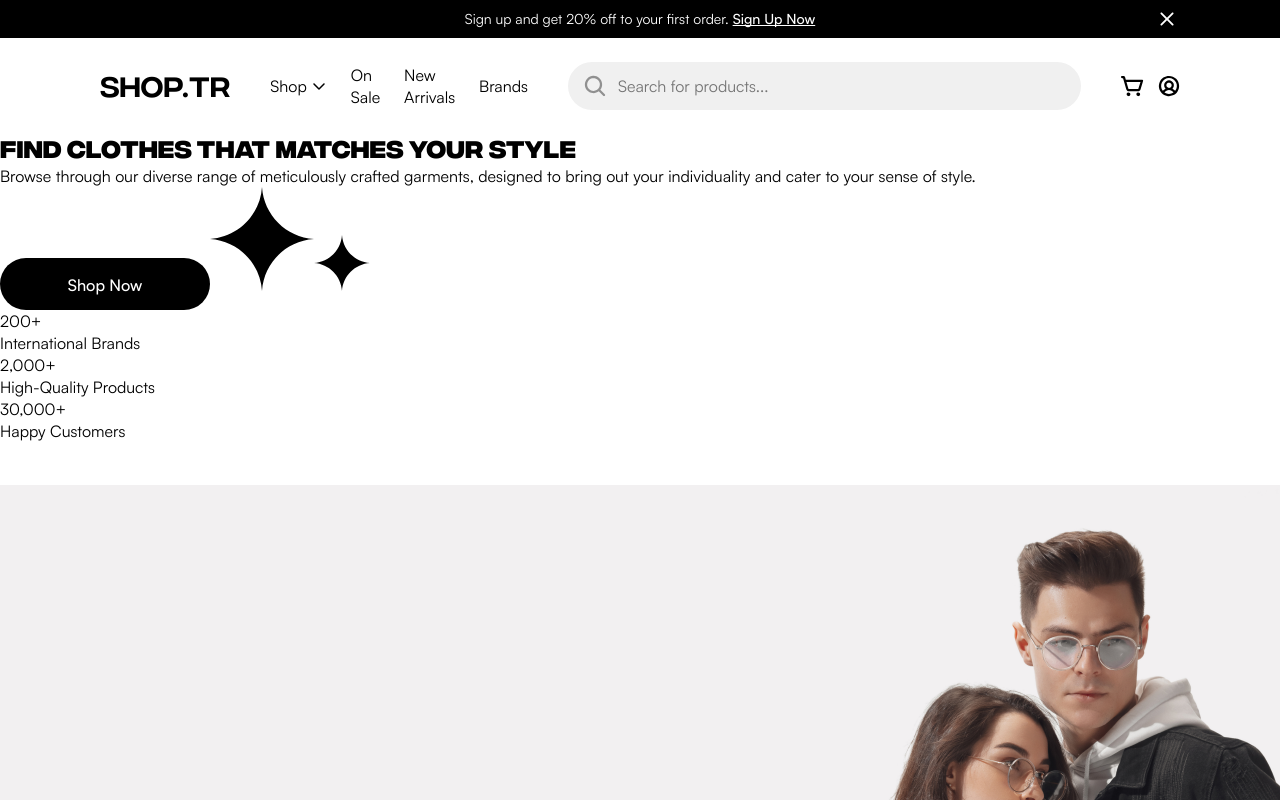
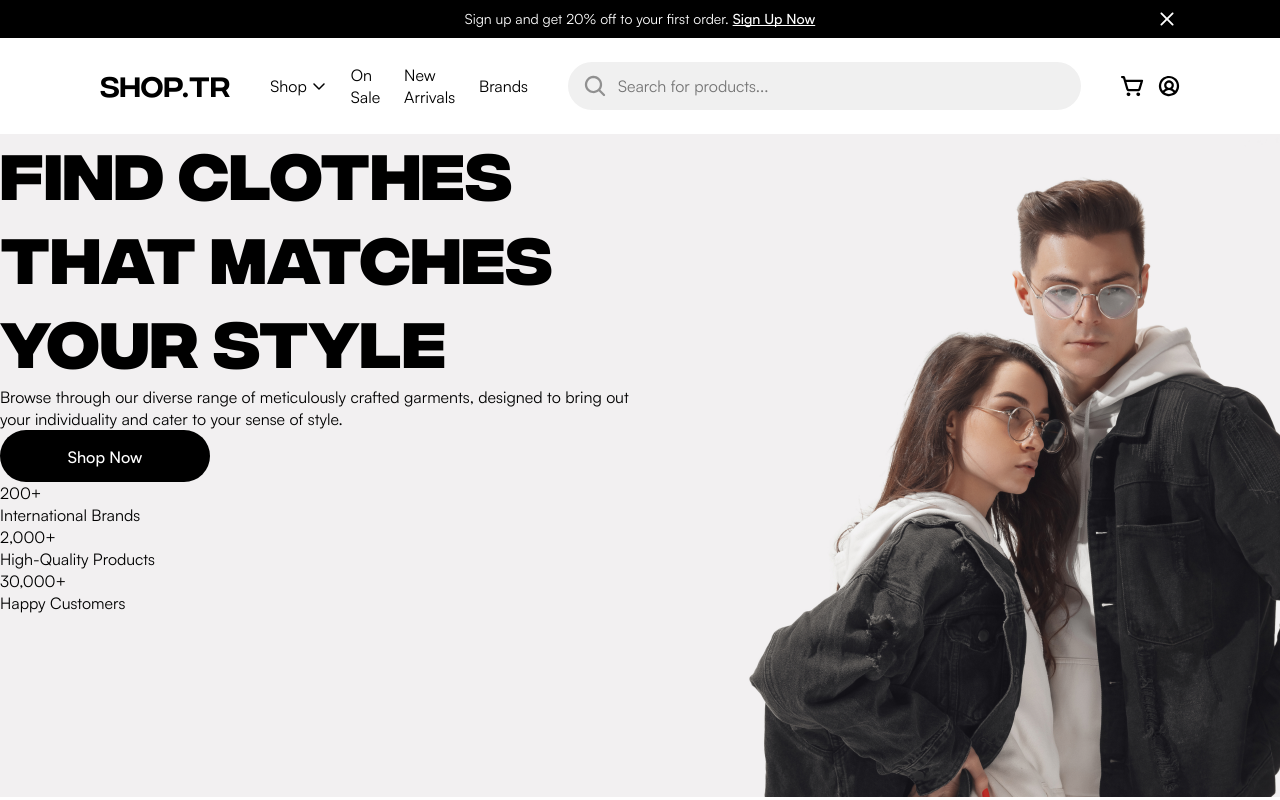
Before and after one commit to TretCreation/ecommerce-frontend-nextjs-15, a Next.js app: page / in a window 1280 px wide. Shown: the top 800 px of the page. Built offline with nearby package versions, Linux system fonts and the light colour scheme.

Commit message:
styled: HeroSection

```diff
--- a/src/components/home/hero-section/HeroSection.module.scss
+++ b/src/components/home/hero-section/HeroSection.module.scss
@@ -1,4 +1,15 @@
 .hero {
+  position: relative;
+  width: 100%;
+
+  &__content {
+    position: absolute;
+    top: 0;
+    left: 0;
+    z-index: 2;
+    width: 50%;
+  }
+
   &__stats {
     .stat {
       .number {
@@ -7,6 +18,18 @@
       }
     }
   }
+
+  h2 {
+    /* position: absolute; */
+    /* width: 577px; */
+    /* height: 173px; */
+    font-size: 64px;
+  }
 }
+
+.diamond {
+}
+
 .brands {
+  background: black;
 }
--- a/src/components/home/hero-section/HeroSection.tsx
+++ b/src/components/home/hero-section/HeroSection.tsx
@@ -13,17 +13,27 @@ import DiamondSmallIcon from "@/public/icons/diamond-small.svg"
 const HeroSection = () => {
   return (
     <section className={styles.hero}>
+      <Image
+        alt='hero-image'
+        src='/images/hero.png'
+        width={1440}
+        height={663}
+        objectFit='cover'
+        objectPosition='center'
+        priority={true}
+      />
+      <div className={styles.hero__content}>
+        <div>
           <h2>FIND CLOTHES THAT MATCHES YOUR STYLE</h2>
           <p>
-        Browse through our diverse range of meticulously crafted garments, designed to bring out your individuality and cater
-        to your sense of style.
+            Browse through our diverse range of meticulously crafted garments, designed to bring out your individuality and
+            cater to your sense of style.
           </p>
           <Button appearance='primary' size='medium'>
             Shop Now
           </Button>
-      <DiamondIcon />
-      <DiamondSmallIcon />
-      <div className={styles["hero__stats"]}>
+        </div>
+        <div className={styles.hero__stats}>
           <div className={styles.stat}>
             <div className={styles.number}>200+</div>
             <div className={styles.label}>International Brands</div>
@@ -37,6 +47,9 @@ const HeroSection = () => {
             <div className={styles.label}>Happy Customers</div>
           </div>
         </div>
+      </div>
+      <DiamondIcon className={styles.diamond} />
+      <DiamondSmallIcon />
       <div className={styles.brands}>
         <VersaceIcon />
         <ZaraIcon />
@@ -44,7 +57,6 @@ const HeroSection = () => {
         <PradaIcon />
         <CalvinKleinIcon />
       </div>
-      <Image alt='' src='/images/hero.png' width={1440} height={663} />
     </section>
   )
 }
```
Lines whose indentation alone changed are shown as unchanged.
